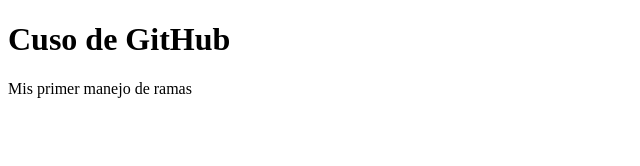
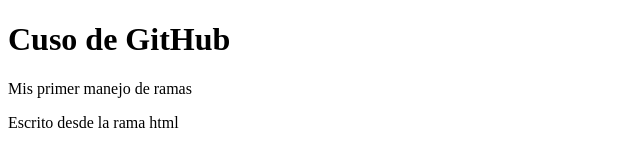
Before and after one commit to leoauchana/curso-git, a plain HTML site: page index.html in a window 1280 px wide. Shown: the whole page, without its empty margins (0-640 px from the left). Drawn offline with Linux system fonts and the light colour scheme.

Commit message:
Agregando index.js a index.html

```diff
--- a/index.html
+++ b/index.html
@@ -10,5 +10,9 @@
     <p>
         Mis primer manejo de ramas
     </p>
+    <p>
+        Escrito desde la rama html
+    </p>
+    <script src="index.js"></script>
 </body>
 </html>
```
